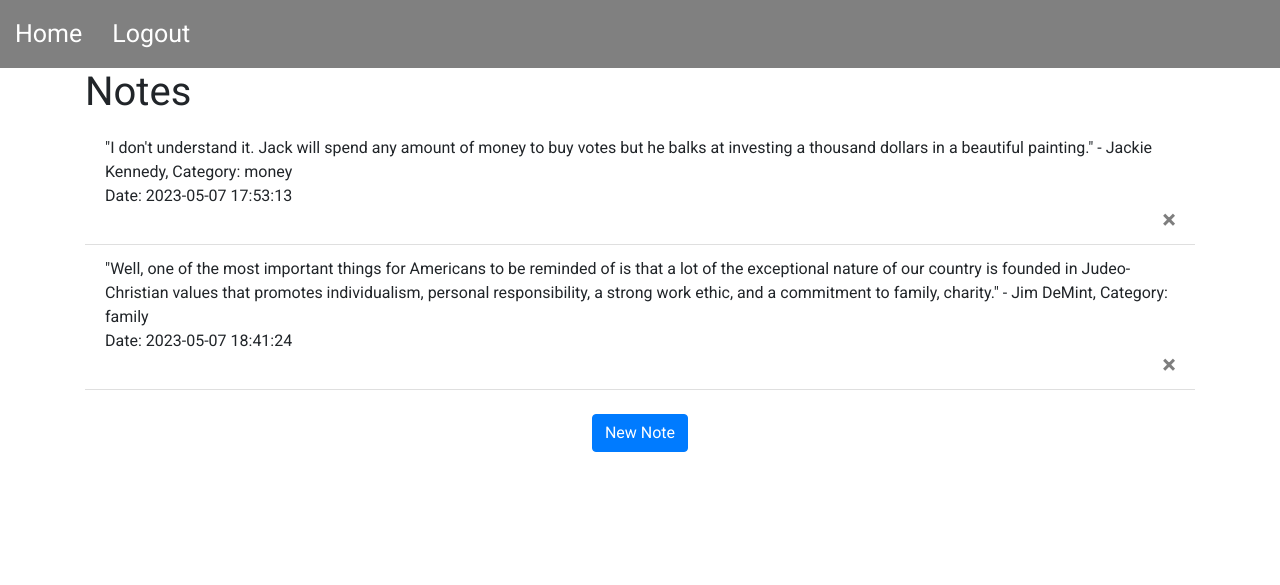
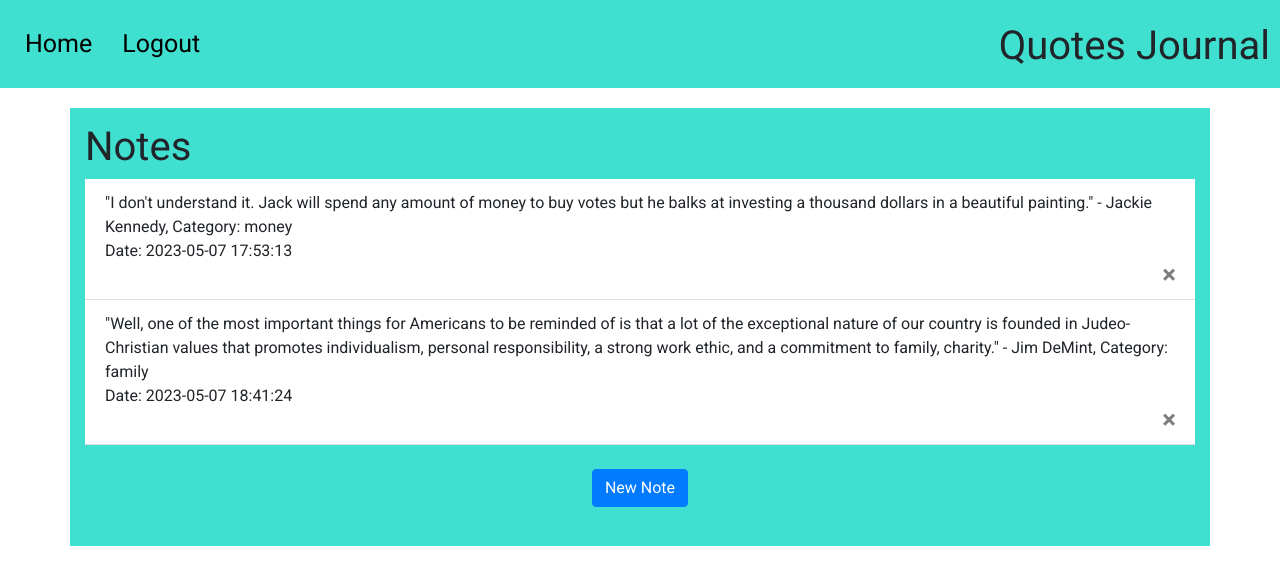
Before and after one commit to deejayslay/quotesJournal, a Flask app: page / in a window 1280 px wide. Shown: the top 585 px of the page. Run offline with Flask 3, Linux system fonts and the light colour scheme; a user stored in the database is signed in; some libraries are stand-ins or nearby versions.

Commit message:
Fix another error for short note and add css

```diff
--- a/website/static/base.css
+++ b/website/static/base.css
@@ -3,13 +3,25 @@
 }
 
 .top-navbar {
-  background-color: gray;
+  background-color: turquoise;
+  padding: 10px;
   display: flex;
 }
 
+.main-heading {
+  margin-left: auto;
+  margin-top: auto;
+}
+
 div.top-navbar a {
-  color: white;
+  color: black;
   padding: 15px;
   font-size: 25px;
   text-decoration: none;
 }
+
+.container {
+  background-color: turquoise;
+  margin-top: 20px;
+  padding: 15px;
+}
--- /dev/null
+++ b/website/static/home.css
@@ -0,0 +1,3 @@
+.list-group-item {
+  background-color: white;
+}
--- a/website/templates/base.html
+++ b/website/templates/base.html
@@ -4,7 +4,6 @@
     <meta charset="UTF-8" />
     <meta http-equiv="X-UA-Compatible" content="IE=edge" />
     <meta name="viewport" content="width=device-width, initial-scale=1.0" />
-    <link rel="stylesheet" href="../static/base.css" />
     <link rel="preconnect" href="https://fonts.googleapis.com" />
     <link rel="preconnect" href="https://fonts.gstatic.com" crossorigin />
     <link
@@ -22,6 +21,8 @@
       href="https://stackpath.bootstrapcdn.com/font-awesome/4.7.0/css/font-awesome.min.css"
       crossorigin="anonymous"
     />
+    <link rel="stylesheet" href="../static/base.css" />
+    {% block custom_css %}{% endblock %}
     <title>{% block title %}Home{% endblock %}</title>
   </head>
   <body>
@@ -33,6 +34,7 @@
       <a href="/login">Login</a>
       <a href="/sign-up">Sign Up</a>
       {% endif %}
+      <h1 class="main-heading">Quotes Journal</h1>
     </div>
     {% with messages = get_flashed_messages(with_categories=true) %} {% if
     messages %} {% for category, message in messages %} {% if category ==
--- a/website/templates/home.html
+++ b/website/templates/home.html
@@ -1,5 +1,7 @@
-{% extends "base.html" %} {% block content %} {% if not n %}
-<h1>Notes</h1>
+{% extends "base.html" %} {% block custom_css %}
+<link rel="stylesheet" href="../static/home.css" />
+{% endblock %} {% block content %} {% if not n %}
+<h1 class="notes-header">Notes</h1>
 <ul class="list-group list-group-flush" , id="notes">
   {% for note in user.notes %}
   <li class="list-group-item">
@@ -30,13 +32,13 @@
 {% endif %}
 <br />
 {% if n %}
-<h1>New Note</h1>
+<h2>New Note</h2>
 <form method="POST">
-  <p>"{{ q["quote"] }}" - {{ q["author"] }}</p>
-  <p>Category: {{ q["category"] }}</p>
-  <input type="hidden" name="quote_text" value="{{ q['quote'] }}" />
-  <input type="hidden" name="quote_author" value="{{ q['author'] }}" />
-  <input type="hidden" name="quote_category" value="{{ q['category'] }}" />
+  <p>"{{ qt }}" - {{ qa }}</p>
+  <p>Category: {{ qc }}</p>
+  <input type="hidden" name="quote_text" value="{{ qt }}" />
+  <input type="hidden" name="quote_author" value="{{ qa }}" />
+  <input type="hidden" name="quote_category" value="{{ qc }}" />
   <textarea
     name="note"
     id="note"
--- a/website/templates/login.html
+++ b/website/templates/login.html
@@ -1,7 +1,7 @@
 {% extends "base.html" %} {% block title %}Login{% endblock %} {% block
 content%}
 <form method="POST">
-  <h3 align="center">Login</h3>
+  <h2 align="center">Login</h2>
   <div class="form-group">
     <label for="email">Email Address</label>
     <input
--- a/website/templates/sign_up.html
+++ b/website/templates/sign_up.html
@@ -1,7 +1,7 @@
 {% extends "base.html" %} {% block title %}Sign Up{% endblock %} {% block
 content %}
 <form method="POST">
-  <h3 align="center">Sign Up</h3>
+  <h2 align="center">Sign Up</h2>
   <div class="form-group">
     <label for="email">Email Address</label>
     <input
--- a/website/views.py
+++ b/website/views.py
@@ -36,7 +36,9 @@ views = Blueprint("views", __name__)
 @login_required  # can't get to home page unless logged in
 def home():
     new_note = False
-    quote = ""
+    quote_text = ""
+    quote_category = ""
+    quote_author = ""
     # when new note button is clicked
     if request.method == "POST":
         # new note button clicked
@@ -44,6 +46,9 @@ def home():
             new_note = True
             # get quote from quote API
             quote = get_quote()
+            quote_text = quote['quote']
+            quote_author = quote['author']
+            quote_category = quote['category']
             # display note form along with quote
         # new note added and return to home page
         else:
@@ -54,7 +59,7 @@ def home():
 
             if len(note) < 100:
                 flash("Note needs to be at least 100 characters long", category="error")
-                new_note = True  # new_note still hasn't been added
+                new_note = True  # new_note still hasn't been saved
             else:
                 # add to Note db
                 new_note_entry = Note(
@@ -68,7 +73,7 @@ def home():
                 db.session.commit()
                 flash("Note added!", category="success")
 
-    return render_template("home.html", n=new_note, user=current_user, q=quote)
+    return render_template("home.html", n=new_note, user=current_user, qt=quote_text, qa=quote_author, qc=quote_category)
 
 
 @views.route("/delete-note", methods=["POST"])
```
Also changed, not shown: instance/database.db.
